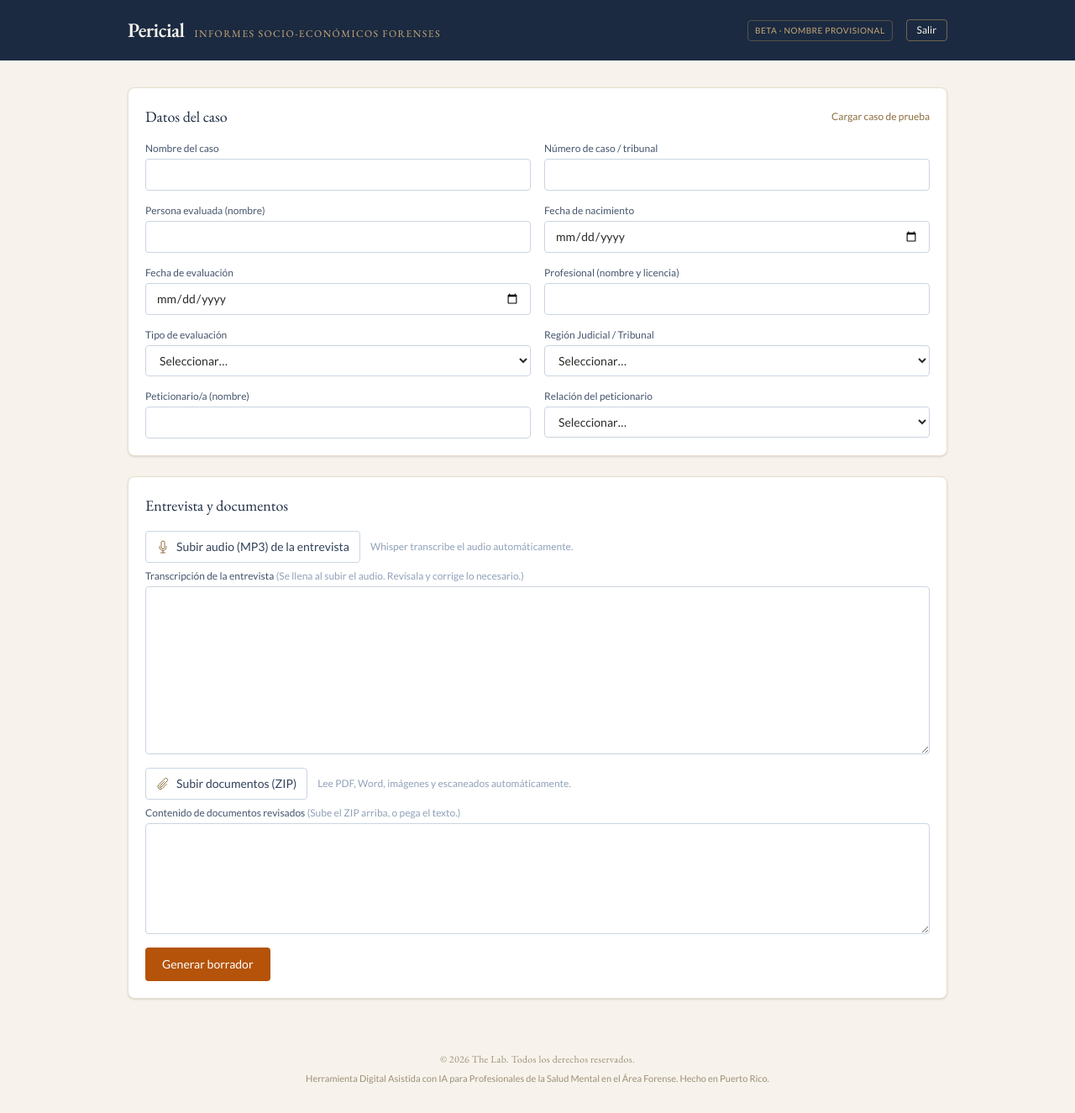
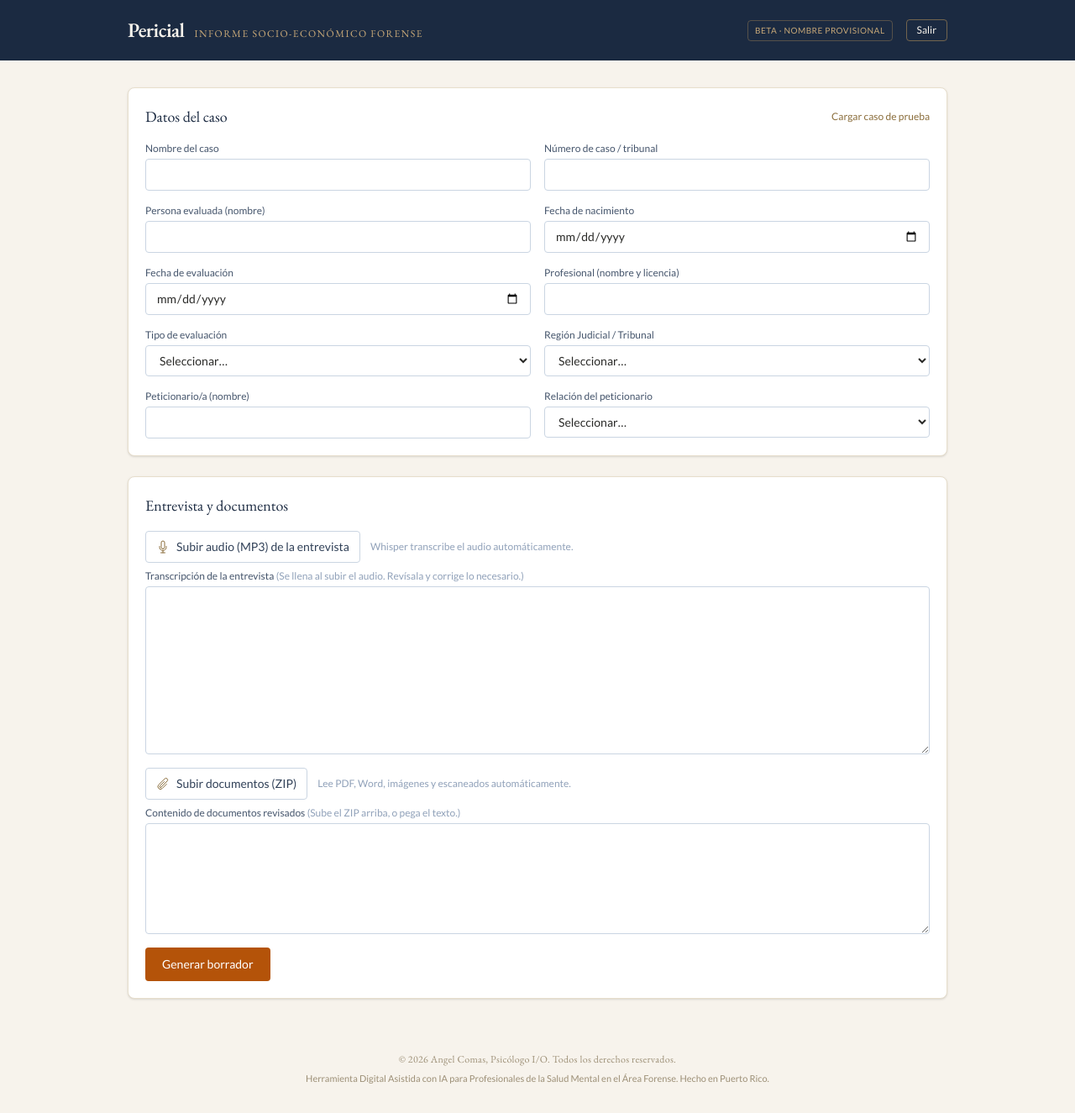
Before and after one commit to estudiobohora/pericial-saas, a Next.js app: page / in a window 1280 px wide. Shown: the whole page at 84% size. Built offline with nearby package versions, Linux system fonts and the light colour scheme.

Commit message:
Titulo en singular (Informe Socio-Economico Forense) + copyright Angel Comas, Psicologo I/O

```diff
--- a/src/app/page.tsx
+++ b/src/app/page.tsx
@@ -251,7 +251,7 @@ export default function Home() {
           <div className="flex items-baseline gap-3">
             <span className="font-serif text-2xl font-semibold tracking-tight text-marfil">Pericial</span>
             <span className="hidden font-serif text-xs tracking-[0.12em] text-laton-soft sm:inline">
-              INFORMES SOCIO-ECONÓMICOS FORENSES
+              INFORME SOCIO-ECONÓMICO FORENSE
             </span>
           </div>
           <div className="flex items-center gap-4">
@@ -504,7 +504,7 @@ export default function Home() {
 
       <footer className="mx-auto max-w-5xl px-6 py-8 text-center text-[#9c8f76]">
         <p className="font-serif text-xs tracking-wide">
-          © 2026 The Lab. Todos los derechos reservados.
+          © 2026 Angel Comas, Psicólogo I/O. Todos los derechos reservados.
         </p>
         <p className="mx-auto mt-1.5 max-w-2xl text-[11px] leading-relaxed">
           Herramienta Digital Asistida con IA para Profesionales de la Salud Mental en el Área Forense. Hecho en Puerto Rico.
```
